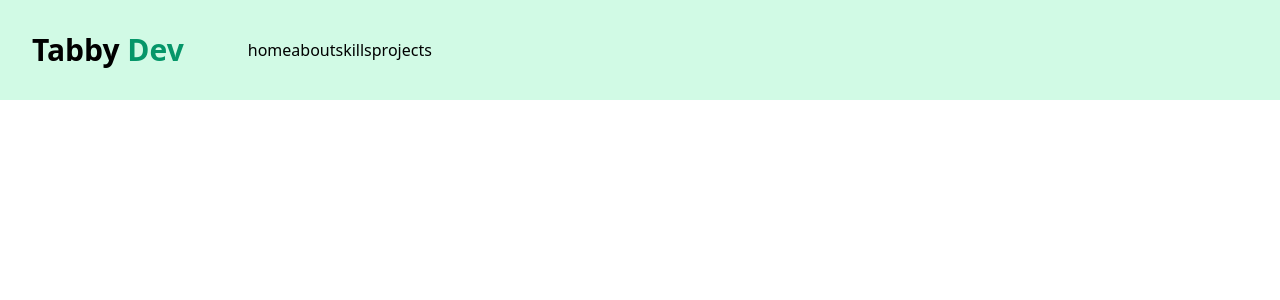
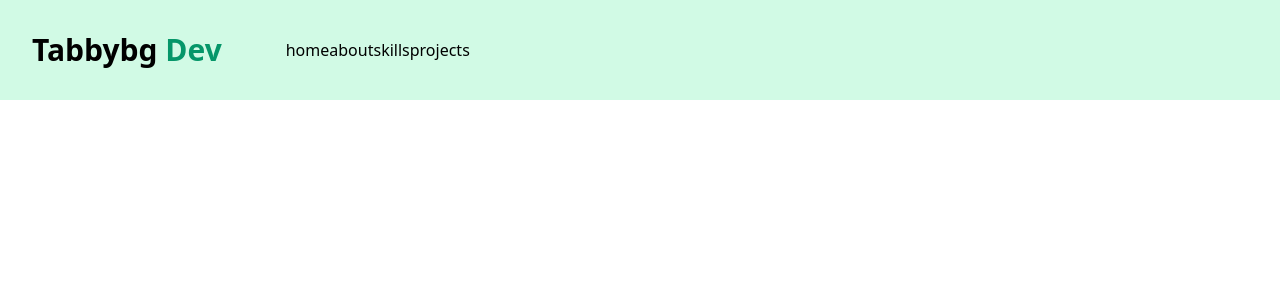
Before and after one commit to tabby-lab/Tabby-Garcia-Portfolio, a React (Vite) app: page / in a window 1280 px wide. Shown: the top 300 px of the page. Built offline with nearby package versions, Linux system fonts and the light colour scheme.

Commit message:
testing config email for github

```diff
--- a/src/components/Navbar.jsx
+++ b/src/components/Navbar.jsx
@@ -4,7 +4,7 @@ import { links } from '../data';
 const Navbar = () => {
   return <nav className='bg-emerald-100'>
   <div className='mx-auto max-w-7xl px-8 py-4 flex flex-col sm:flex-row sm:gap-x-16 sm:items-center sm:py-8'>
-   <h2 className='text-3xl font-bold'>Tabby <span className='text-emerald-600'>Dev</span></h2>
+   <h2 className='text-3xl font-bold'>Tabbybg <span className='text-emerald-600'>Dev</span></h2>
    <div className='flex gap-x3'>{links.map((link)=>{
     const {id,href,text} = link
     return <a key={id} href={href}>{text}</a>
```
